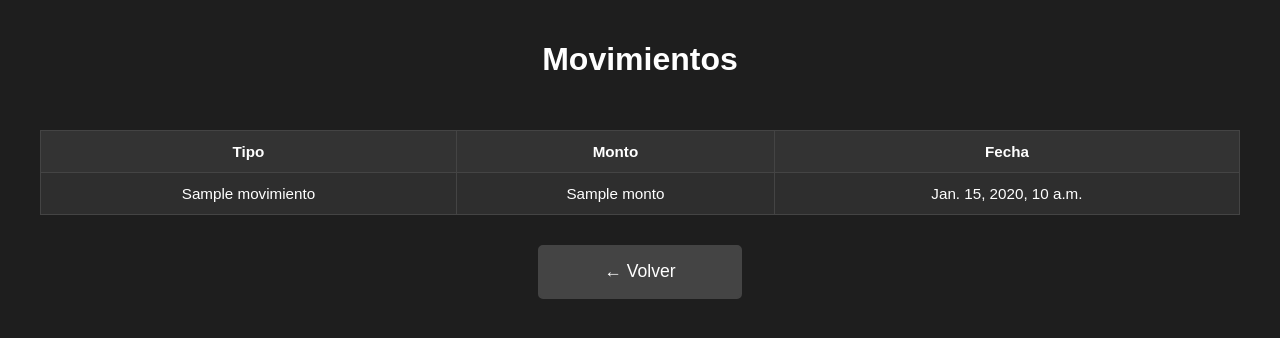
After one commit to AaronVQZ/T3-BasesDeDatos, a Django app: template AppEmpleado/templates/movimientos.html in a window 1280 px wide. The commit adds this page. Shown: the top 338 px of the page. Run offline with Django 5.2, Linux system fonts and the light colour scheme; the template is opened without the code that fills it: most values are stand-ins (such as "Sample title", 1, 10 or a date in 2020).

Commit message:
Ft: ver movimientos V1

```diff
--- a/AppEmpleado/templates/empleado.html
+++ b/AppEmpleado/templates/empleado.html
@@ -25,6 +25,11 @@
         Consultar Planilla Mensual
       </a>
     </div>
+    <div class contenedor_boton>
+      <a href="{% url 'AppEmpleado:consultar_movimientos' %}" class="boton_consulta">
+        Consultar Movimientos
+      </a>
+    </div>
   </div>
   <br>
   <br>
--- /dev/null
+++ b/AppEmpleado/templates/movimientos.html
@@ -0,0 +1,44 @@
+{# AppEmpleado/templates/planilla_semanal.html #}
+{% load static %}
+<!DOCTYPE html>
+<html lang="en">
+<head>
+  <meta charset="UTF-8">
+  <title>Movimientos</title>
+  <link rel="stylesheet" href="{% static 'consultaSemanal.css' %}">
+</head>
+<body>
+
+  <div class="contenedor_titulo">
+    <h1>Movimientos</h1>
+  </div>
+
+  {% if movimientos %}
+    <table class="tabla">
+      <thead>
+        <tr>
+          <th>Tipo</th>
+          <th>Monto</th>
+          <th>Fecha</th>
+        </tr>
+      </thead>
+      <tbody>
+        {% for m in movimientos %}
+          <tr>
+            <td>{{ m.Nombre }}</td>
+            <td>{{ m.Monto }}</td>
+            <td>{{ m.FechaMovimiento }}</td>
+          </tr>
+        {% endfor %}
+        </tbody>
+    </table>
+  {% else %}
+    <p>No hay movimientos para mostrar.</p>
+  {% endif %}
+
+  <div class="contenedor_botones" style="margin-top:30px;">
+    <a href="{% url 'AppEmpleado:home' %}" class="boton_consulta">← Volver</a>
+  </div>
+
+</body>
+</html>
--- a/AppEmpleado/urls.py
+++ b/AppEmpleado/urls.py
@@ -11,4 +11,5 @@ urlpatterns = [
     path('planilla/semanal/detalle/<int:semana_id>/', views.detalle_salario_semanal,     name='detalle_salario_semanal'),
     path('planilla/mensual/',  views.consultar_planilla_mensual,  name='planilla_mensual'),
     path('planilla/mensual/deducciones/<int:mes_id>/', views.detalle_deducciones_mensual, name='detalle_deducciones_mensual'),
+    path('movimientos/', views.consultar_movimientos, name='consultar_movimientos'),
 ]
```
Also changed, not shown: AppEmpleado/views.py (+31 -0 lines).
